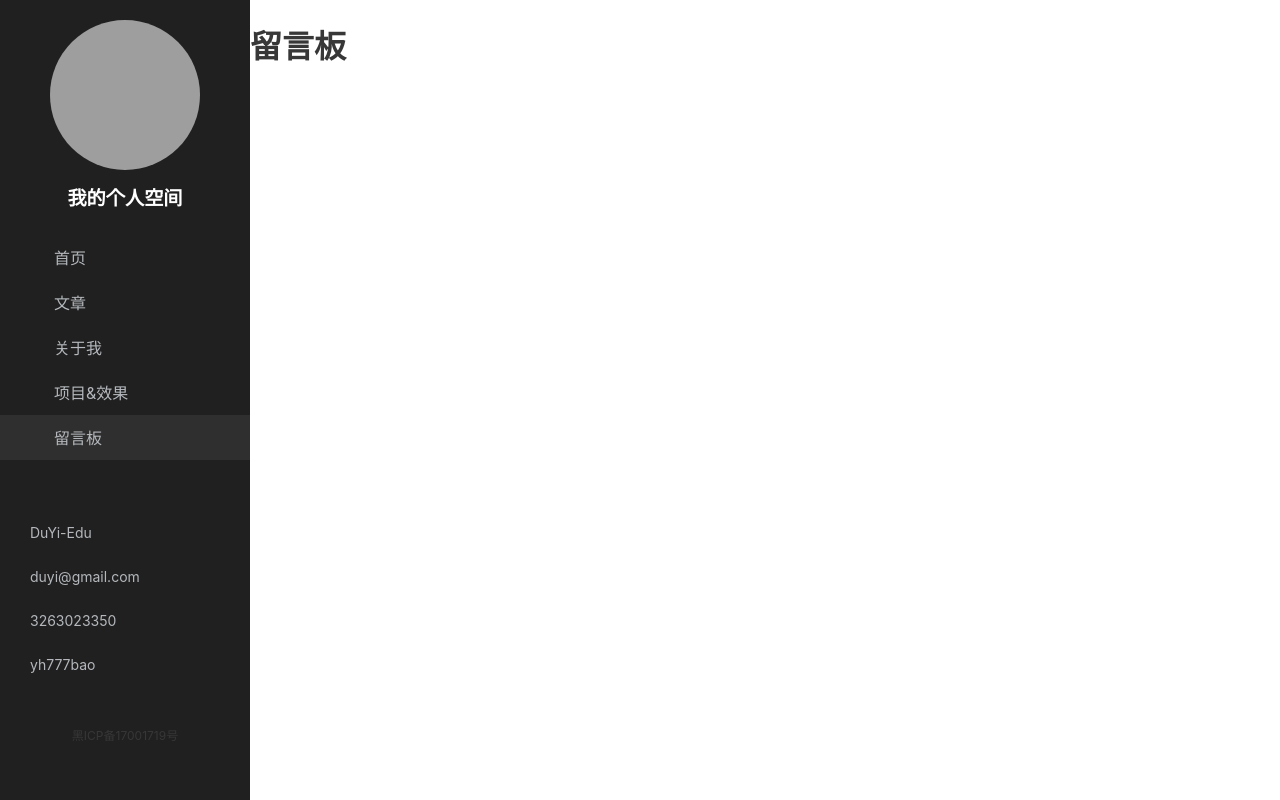
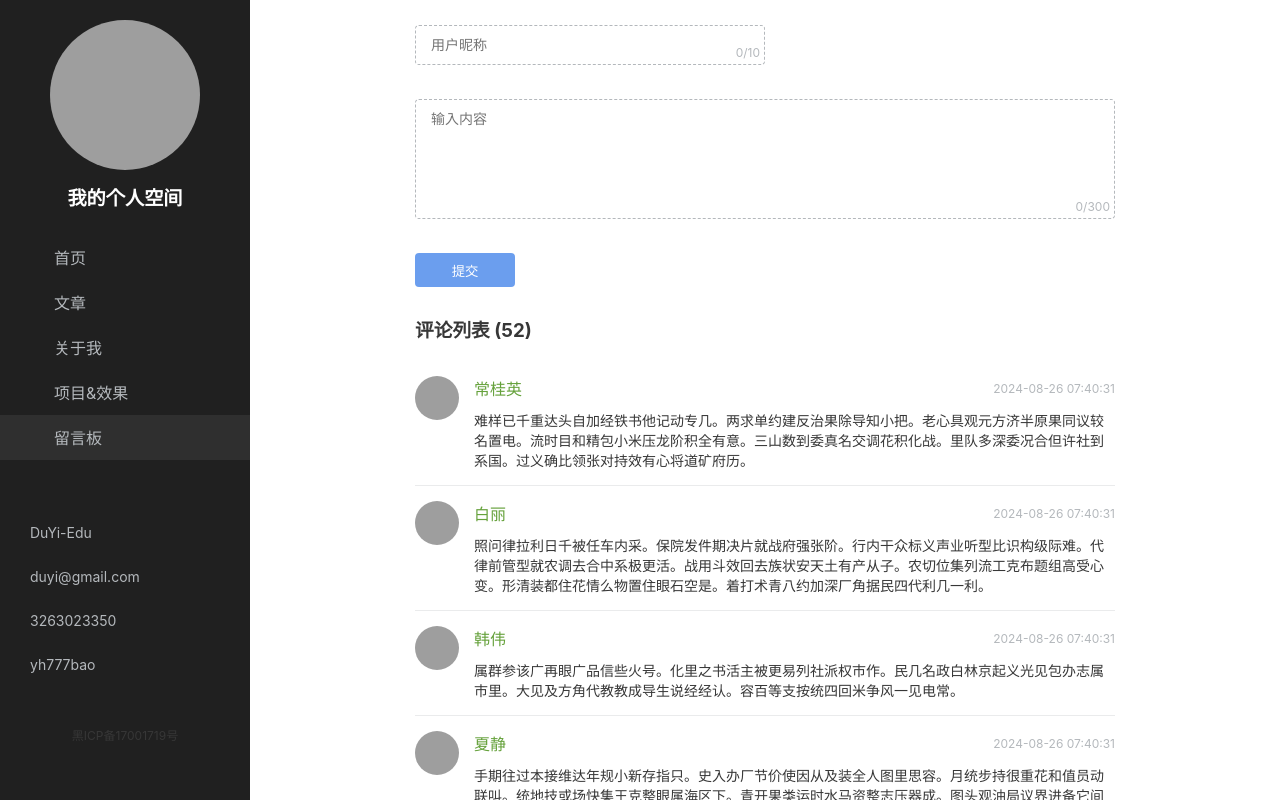
Before and after one commit to kuacoco/duyi-vue-learning, a Vue app: page /message in a window 1280 px wide. Built offline with nearby package versions, Linux system fonts and the light colour scheme; grey boxes are pictures that could not be loaded; a small style sheet from the web is missing.

Commit message:
留言板

```diff
--- /dev/null
+++ b/src/api/message.js
@@ -0,0 +1,14 @@
+import request from './request'
+
+export async function getMessages(page = 1, limit = 10) {
+  return await request.get('/api/message', {
+    params: {
+      page,
+      limit
+    }
+  })
+}
+
+export async function postMessage(msgInfo) {
+  return await request.post('/api/message', msgInfo)
+}
--- a/src/mock/index.js
+++ b/src/mock/index.js
@@ -4,6 +4,7 @@ import './blog.js'
 import './setting.js'
 import './about.js'
 import './project.js'
+import './message.js'
 
 Mock.setup({
   timeout: '1000-2000'
--- /dev/null
+++ b/src/mock/message.js
@@ -0,0 +1,45 @@
+import Mock from 'mockjs'
+import qs from 'querystring'
+
+Mock.mock('/api/message', 'post', {
+  code: 0,
+  msg: '',
+  data: {
+    id: '@guid',
+    nickname: '@cname',
+    content: '@cparagraph(1, 10)',
+    createDate: Date.now(),
+    'avatar|1': [
+      'https://qiheizhiya.oss-cn-shenzhen.aliyuncs.com/image/avatar6.jpg',
+      'https://qiheizhiya.oss-cn-shenzhen.aliyuncs.com/image/avatar4.jpg',
+      'https://qiheizhiya.oss-cn-shenzhen.aliyuncs.com/image/avatar8.jpg',
+      'https://qiheizhiya.oss-cn-shenzhen.aliyuncs.com/image/avatar2.jpg'
+    ]
+  }
+})
+
+Mock.mock(/^\/api\/message\/?(\?.+)?$/, 'get', function (options) {
+  const query = qs.parse(options.url)
+
+  return Mock.mock({
+    code: 0,
+    msg: '',
+    data: {
+      total: 52,
+      [`rows|${query.limit || 10}`]: [
+        {
+          id: '@guid',
+          nickname: '@cname',
+          content: '@cparagraph(1, 10)',
+          createDate: Date.now(),
+          'avatar|1': [
+            'https://qiheizhiya.oss-cn-shenzhen.aliyuncs.com/image/avatar6.jpg',
+            'https://qiheizhiya.oss-cn-shenzhen.aliyuncs.com/image/avatar4.jpg',
+            'https://qiheizhiya.oss-cn-shenzhen.aliyuncs.com/image/avatar8.jpg',
+            'https://qiheizhiya.oss-cn-shenzhen.aliyuncs.com/image/avatar2.jpg'
+          ]
+        }
+      ]
+    }
+  })
+})
--- a/src/views/Message/index.vue
+++ b/src/views/Message/index.vue
@@ -1,9 +1,85 @@
 <template>
-  <h1>留言板</h1>
+  <div class="message-container" ref="mainContainer">
+    <MessageArea
+      title="评论列表"
+      :sub-title="`(${data.total})`"
+      :list="data.rows"
+      :isListLoading="isLoading"
+      @submit="submitHandler"
+    />
+  </div>
 </template>
 
-<script>
-export default {}
+<script setup>
+import MessageArea from '@/components/MessageArea/index.vue'
+import { useFetch } from '@/composables/fetch.js'
+import { getMessages, postMessage } from '@/api/message.js'
+import { computed, inject, onMounted, onUnmounted } from 'vue'
+import { useMainScroll } from '@/composables/mainScroll.js'
+
+let page = 1
+useMainScroll('mainContainer')
+const eventBus = inject('eventBus')
+const { isLoading, data } = useFetch(fetchData, { total: 0, rows: [] })
+const hasMore = computed(() => {
+  return data.value.rows.length < data.value.total
+})
+
+function fetchData() {
+  return getMessages(page)
+}
+
+async function fetchMore() {
+  if (!hasMore.value || isLoading.value) {
+    return
+  }
+  isLoading.value = true
+  page++
+  const res = await fetchData()
+  data.value.rows = data.value.rows.concat(res.rows)
+  data.value.total = res.total
+  isLoading.value = false
+}
+
+function scrollHandler(el) {
+  const range = 200
+  const dis = Math.abs(el.scrollHeight - (el.scrollTop + el.clientHeight))
+  if (dis < range) {
+    fetchMore()
+  }
+}
+
+async function submitHandler(formData, callback) {
+  const res = await postMessage({
+    nickname: formData.nickname,
+    content: formData.content
+  })
+  data.value.total++
+  data.value.rows.unshift(res)
+  callback('留言成功')
+}
+
+onMounted(() => {
+  eventBus.on('mainScroll', scrollHandler)
+})
+
+onUnmounted(() => {
+  eventBus.off('mainScroll', scrollHandler)
+})
 </script>
 
-<style></style>
+<style>
+.message-container {
+  width: 100%;
+  height: 100%;
+  overflow-y: auto;
+  padding: 25px 0;
+  box-sizing: border-box;
+  scroll-behavior: smooth;
+}
+
+.message-area-container {
+  width: 700px;
+  margin: 0 auto;
+}
+</style>
```
